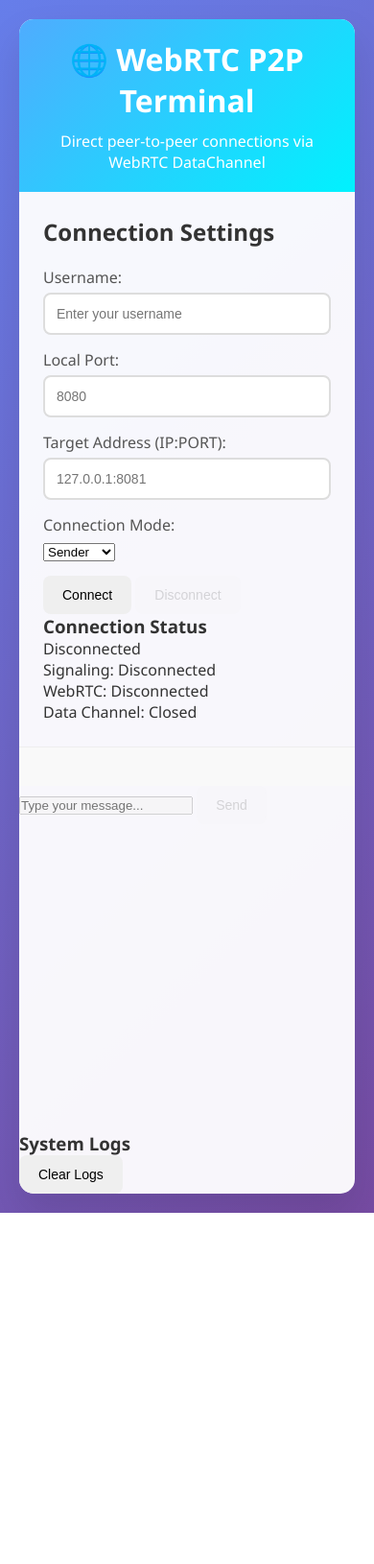
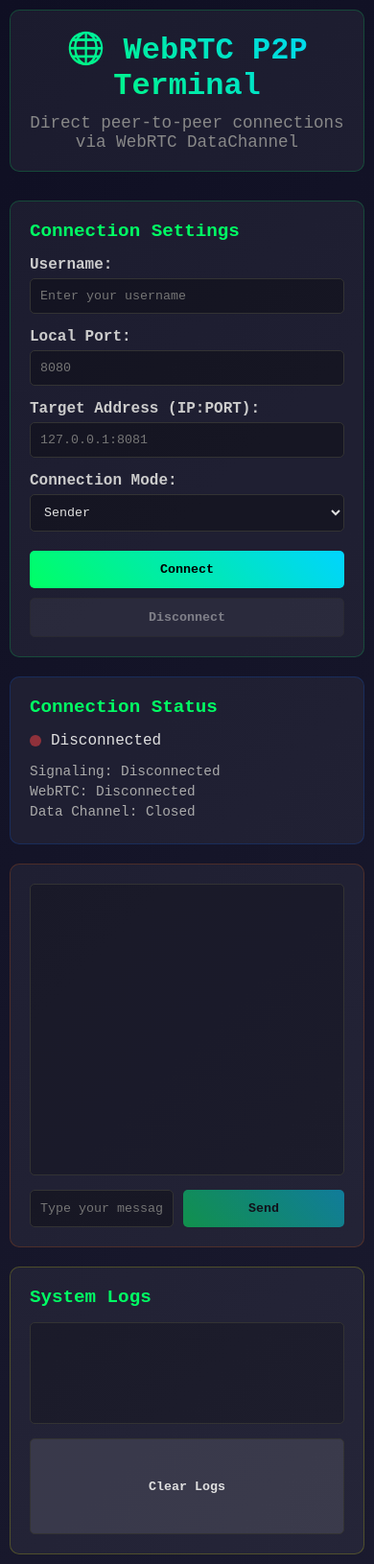
Before and after one commit to sunny55g/webRTC-frontend, a plain HTML site: page index.html in a window 390 px wide. Shown: the whole page at 96% size. Before the commit the page ends 1264 px from the top, so only its background shows below. Drawn offline with Linux system fonts and the light colour scheme.

Commit message:
Update styles.css

```diff
--- a/styles.css
+++ b/styles.css
@@ -6,59 +6,99 @@
 }
 
 body {
-    font-family: 'Segoe UI', Tahoma, Geneva, Verdana, sans-serif;
-    background: linear-gradient(135deg, #667eea 0%, #764ba2 100%);
-    color: #333;
+    font-family: 'Courier New', monospace;
+    background: linear-gradient(135deg, #0f0f23 0%, #1a1a2e 100%);
+    color: #e0e0e0;
     min-height: 100vh;
+    overflow-x: hidden;
+}
+
+.container {
+    max-width: 1400px;
+    margin: 0 auto;
     padding: 20px;
 }
 
-.container {
-    max-width: 900px;
-    margin: 0 auto;
-    background: rgba(255, 255, 255, 0.95);
-    border-radius: 15px;
-    box-shadow: 0 20px 40px rgba(0, 0, 0, 0.1);
-    overflow: hidden;
+.header {
+    text-align: center;
+    margin-bottom: 30px;
+    padding: 20px;
+    background: rgba(255, 255, 255, 0.05);
+    border-radius: 10px;
+    border: 1px solid rgba(0, 255, 100, 0.2);
 }
 
-header {
-    background: linear-gradient(135deg, #4facfe 0%, #00f2fe 100%);
-    color: white;
-    padding: 20px;
-    text-align: center;
-    position: relative;
+.header h1 {
+    font-size: 2.5rem;
+    margin-bottom: 10px;
+    background: linear-gradient(45deg, #00ff64, #00d4ff);
+    -webkit-background-clip: text;
+    -webkit-text-fill-color: transparent;
+    background-clip: text;
 }
 
-header h1 {
-    margin-bottom: 10px;
-    font-size: 2rem;
+.header p {
+    color: #888;
+    font-size: 1.1rem;
 }
 
-.status {
-    padding: 8px 16px;
-    border-radius: 20px;
-    font-weight: bold;
-    background: rgba(255, 255, 255, 0.2);
-    display: inline-block;
-}
-
-.status.connected {
-    background: #4CAF50;
-}
-
-.status.connecting {
-    background: #FF9800;
+.main-content {
+    display: grid;
+    grid-template-columns: 1fr 1fr;
+    grid-template-rows: auto 1fr;
+    gap: 20px;
+    min-height: 70vh;
 }
 
 .connection-panel {
-    padding: 25px;
-    border-bottom: 1px solid #eee;
+    grid-column: 1;
+    grid-row: 1;
+    display: flex;
+    gap: 20px;
 }
 
-.connection-panel h2 {
-    margin-bottom: 20px;
-    color: #333;
+.connection-form {
+    flex: 1;
+    background: rgba(255, 255, 255, 0.05);
+    padding: 20px;
+    border-radius: 10px;
+    border: 1px solid rgba(0, 255, 100, 0.2);
+}
+
+.status-panel {
+    flex: 1;
+    background: rgba(255, 255, 255, 0.05);
+    padding: 20px;
+    border-radius: 10px;
+    border: 1px solid rgba(0, 100, 255, 0.2);
+}
+
+.chat-panel {
+    grid-column: 2;
+    grid-row: 1 / 3;
+    background: rgba(255, 255, 255, 0.05);
+    border-radius: 10px;
+    border: 1px solid rgba(255, 100, 0, 0.2);
+    display: flex;
+    flex-direction: column;
+    padding: 20px;
+}
+
+.logs-panel {
+    grid-column: 1;
+    grid-row: 2;
+    background: rgba(255, 255, 255, 0.05);
+    border-radius: 10px;
+    border: 1px solid rgba(255, 255, 0, 0.2);
+    padding: 20px;
+    display: flex;
+    flex-direction: column;
+}
+
+h2, h3 {
+    color: #00ff64;
+    margin-bottom: 15px;
+    font-size: 1.2rem;
 }
 
 .form-group {
@@ -68,200 +108,265 @@ header h1 {
 .form-group label {
     display: block;
     margin-bottom: 5px;
-    font-weight: 500;
-    color: #555;
+    color: #ccc;
+    font-weight: bold;
 }
 
-.form-group input {
+input, select {
     width: 100%;
-    padding: 12px;
-    border: 2px solid #ddd;
-    border-radius: 8px;
-    font-size: 14px;
-    transition: border-color 0.3s;
+    padding: 10px;
+    background: rgba(0, 0, 0, 0.3);
+    border: 1px solid #333;
+    border-radius: 5px;
+    color: #e0e0e0;
+    font-family: 'Courier New', monospace;
+    transition: border-color 0.3s ease;
 }
 
-.form-group input:focus {
+input:focus, select:focus {
     outline: none;
-    border-color: #4facfe;
+    border-color: #00ff64;
+    box-shadow: 0 0 10px rgba(0, 255, 100, 0.2);
 }
 
-.controls {
+.button-group {
     display: flex;
     gap: 10px;
-    flex-wrap: wrap;
+    margin-top: 20px;
 }
 
-button {
+.btn {
     padding: 12px 20px;
     border: none;
-    border-radius: 8px;
+    border-radius: 5px;
+    font-family: 'Courier New', monospace;
+    font-weight: bold;
     cursor: pointer;
-    font-weight: 500;
-    transition: all 0.3s;
-    font-size: 14px;
+    transition: all 0.3s ease;
+    flex: 1;
 }
 
-button:disabled {
+.btn-primary {
+    background: linear-gradient(45deg, #00ff64, #00d4ff);
+    color: #000;
+}
+
+.btn-primary:hover:not(:disabled) {
+    transform: translateY(-2px);
+    box-shadow: 0 5px 15px rgba(0, 255, 100, 0.3);
+}
+
+.btn-secondary {
+    background: rgba(255, 255, 255, 0.1);
+    color: #e0e0e0;
+    border: 1px solid #333;
+}
+
+.btn-secondary:hover:not(:disabled) {
+    background: rgba(255, 255, 255, 0.2);
+}
+
+.btn:disabled {
     opacity: 0.5;
     cursor: not-allowed;
 }
 
-#host-btn {
-    background: #4CAF50;
-    color: white;
+.status-indicator {
+    display: flex;
+    align-items: center;
+    gap: 10px;
+    margin-bottom: 15px;
 }
 
-#host-btn:hover:not(:disabled) {
-    background: #45a049;
+.status-dot {
+    width: 12px;
+    height: 12px;
+    border-radius: 50%;
+    background: #ff4444;
+    animation: pulse 2s infinite;
 }
 
-#join-btn {
-    background: #2196F3;
-    color: white;
+.status-dot.connected {
+    background: #00ff64;
 }
 
-#join-btn:hover:not(:disabled) {
-    background: #1976D2;
+.status-dot.connecting {
+    background: #ffaa00;
 }
 
-#disconnect-btn {
-    background: #f44336;
-    color: white;
+@keyframes pulse {
+    0%, 100% { opacity: 1; }
+    50% { opacity: 0.5; }
 }
 
-#disconnect-btn:hover:not(:disabled) {
-    background: #d32f2f;
+.connection-info {
+    font-size: 0.9rem;
 }
 
-.chat-panel {
-    height: 400px;
-    display: flex;
-    flex-direction: column;
+.connection-info div {
+    margin-bottom: 5px;
+    color: #aaa;
+}
+
+.messages-container {
+    flex: 1;
+    overflow-y: auto;
+    margin-bottom: 15px;
+    border: 1px solid #333;
+    border-radius: 5px;
+    background: rgba(0, 0, 0, 0.2);
 }
 
 .messages {
-    flex: 1;
-    padding: 20px;
-    overflow-y: auto;
-    background: #f9f9f9;
+    padding: 15px;
+    min-height: 100%;
 }
 
 .message {
-    margin-bottom: 15px;
-    padding: 10px 15px;
-    border-radius: 18px;
-    max-width: 80%;
+    margin-bottom: 10px;
+    padding: 8px 12px;
+    border-radius: 5px;
     word-wrap: break-word;
 }
 
 .message.sent {
-    background: #4facfe;
-    color: white;
-    margin-left: auto;
-    text-align: right;
+    background: rgba(0, 255, 100, 0.1);
+    border-left: 3px solid #00ff64;
+    margin-left: 20px;
 }
 
 .message.received {
-    background: #e3f2fd;
-    color: #333;
+    background: rgba(0, 150, 255, 0.1);
+    border-left: 3px solid #0096ff;
+    margin-right: 20px;
 }
 
-.message.system-message {
-    background: #fff3cd;
-    color: #856404;
-    text-align: center;
-    margin: 10px auto;
-    max-width: 90%;
+.message.system {
+    background: rgba(255, 255, 0, 0.1);
+    border-left: 3px solid #ffff00;
+    font-style: italic;
+    color: #ffff88;
 }
 
-.message-sender {
-    font-size: 12px;
-    opacity: 0.8;
+.message-time {
+    font-size: 0.8rem;
+    color: #888;
     margin-bottom: 3px;
 }
 
 .message-content {
-    font-size: 14px;
+    color: #e0e0e0;
 }
 
-.message-time {
-    font-size: 10px;
-    opacity: 0.7;
-    margin-top: 3px;
-}
-
-.input-panel {
-    padding: 20px;
-    background: white;
-    border-top: 1px solid #eee;
+.message-input-container {
     display: flex;
     gap: 10px;
 }
 
-.input-panel input {
+.message-input-container input {
     flex: 1;
-    padding: 12px;
-    border: 2px solid #ddd;
-    border-radius: 8px;
-    font-size: 14px;
 }
 
-.input-panel input:focus {
-    outline: none;
-    border-color: #4facfe;
+.logs {
+    flex: 1;
+    overflow-y: auto;
+    background: rgba(0, 0, 0, 0.2);
+    border: 1px solid #333;
+    border-radius: 5px;
+    padding: 15px;
+    font-size: 0.85rem;
+    margin-bottom: 15px;
 }
 
-#send-btn {
-    background: #4facfe;
-    color: white;
-    padding: 12px 24px;
+.log-entry {
+    margin-bottom: 5px;
+    font-family: 'Courier New', monospace;
 }
 
-#send-btn:hover:not(:disabled) {
-    background: #3d8bfe;
+.log-entry.info {
+    color: #00d4ff;
 }
 
-.info-panel {
-    padding: 20px;
-    background: #f8f9fa;
-    display: flex;
-    justify-content: space-between;
-    flex-wrap: wrap;
-    gap: 20px;
+.log-entry.success {
+    color: #00ff64;
 }
 
-.info-item {
-    display: flex;
-    flex-direction: column;
-    gap: 5px;
+.log-entry.warning {
+    color: #ffaa00;
 }
 
-.info-item .label {
-    font-size: 12px;
-    color: #666;
-    font-weight: 500;
+.log-entry.error {
+    color: #ff4444;
 }
 
-.info-item span:last-child {
-    font-family: monospace;
-    background: #fff;
-    padding: 8px 12px;
-    border-radius: 6px;
-    border: 1px solid #ddd;
-    font-size: 13px;
+.log-time {
+    color: #666;
+    margin-right: 10px;
 }
 
-@media (max-width: 600px) {
-    .controls {
+/* Responsive Design */
+@media (max-width: 1024px) {
+    .main-content {
+        grid-template-columns: 1fr;
+        grid-template-rows: auto auto auto;
+    }
+
+    .connection-panel {
+        grid-column: 1;
+        grid-row: 1;
         flex-direction: column;
     }
 
-    .info-panel {
+    .chat-panel {
+        grid-column: 1;
+        grid-row: 2;
+        min-height: 400px;
+    }
+
+    .logs-panel {
+        grid-column: 1;
+        grid-row: 3;
+        min-height: 300px;
+    }
+}
+
+@media (max-width: 768px) {
+    .container {
+        padding: 10px;
+    }
+
+    .header h1 {
+        font-size: 2rem;
+    }
+
+    .connection-panel {
         flex-direction: column;
     }
 
-    .message {
-        max-width: 95%;
+    .button-group {
+        flex-direction: column;
     }
 }
+
+/* Scrollbar Styling */
+.messages::-webkit-scrollbar,
+.logs::-webkit-scrollbar {
+    width: 8px;
+}
+
+.messages::-webkit-scrollbar-track,
+.logs::-webkit-scrollbar-track {
+    background: rgba(0, 0, 0, 0.1);
+    border-radius: 4px;
+}
+
+.messages::-webkit-scrollbar-thumb,
+.logs::-webkit-scrollbar-thumb {
+    background: rgba(255, 255, 255, 0.2);
+    border-radius: 4px;
+}
+
+.messages::-webkit-scrollbar-thumb:hover,
+.logs::-webkit-scrollbar-thumb:hover {
+    background: rgba(255, 255, 255, 0.3);
+}
```
